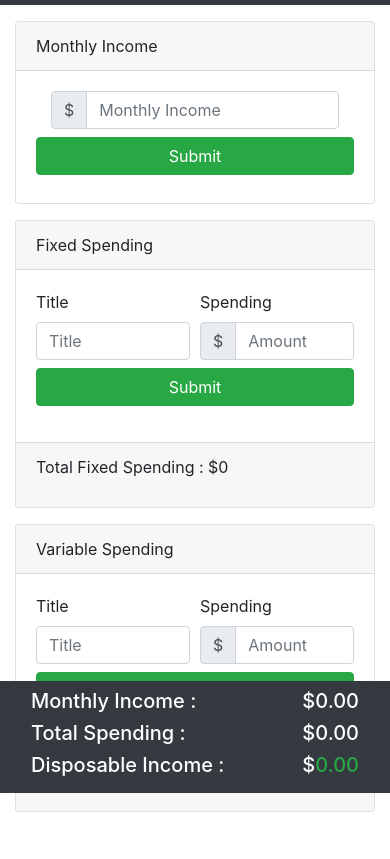
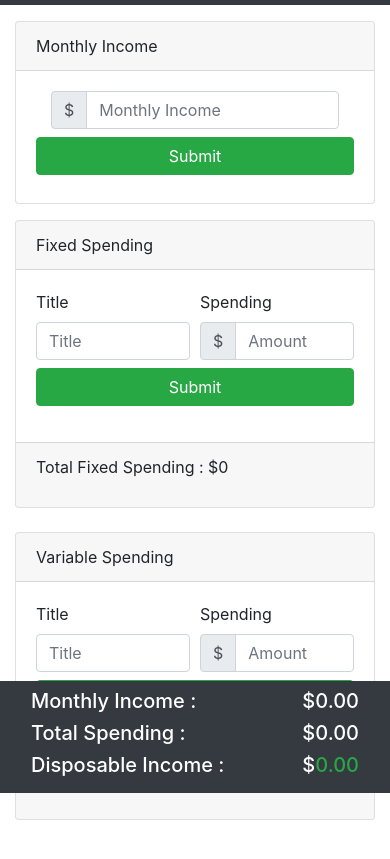
Before and after one commit to AHeroOfTime/budgeIt, a website: page dist/index.html in a window 390 px wide. Shown: the part 51-910 px from the top of the page. Drawn offline with nearby package versions, Linux system fonts and the light colour scheme.

Commit message:
Fixed UI issues with fixed  bottom

```diff
--- a/dist/index.html
+++ b/dist/index.html
@@ -67,8 +67,8 @@
       </div>
       <div class="row">
         <!-- Fixed Costs -->
-        <div class="col-md mb-3">
-          <div class="card">
+        <div class="col-md mb-md-5">
+          <div class="card mb-4">
             <div class="card-header">Fixed Spending</div>
             <div class="card-body">
               <form class="mb-3">
@@ -133,7 +133,7 @@
 
         <!-- Variable Costs -->
         <div class="col-md mb-5">
-          <div class="card">
+          <div class="card mb-4">
             <div class="card-header">Variable Spending</div>
             <div class="card-body">
               <form class="mb-3">
```
